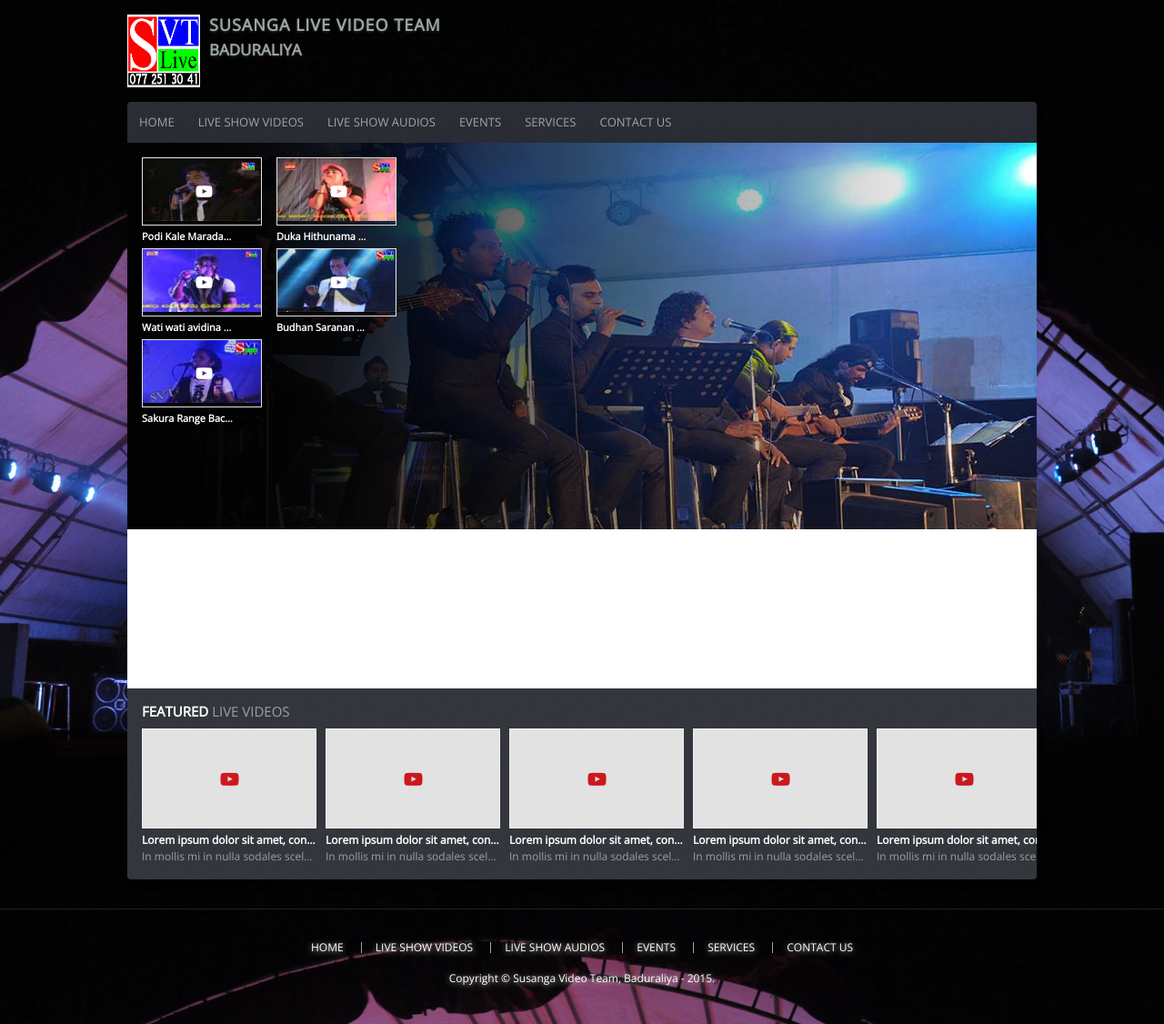
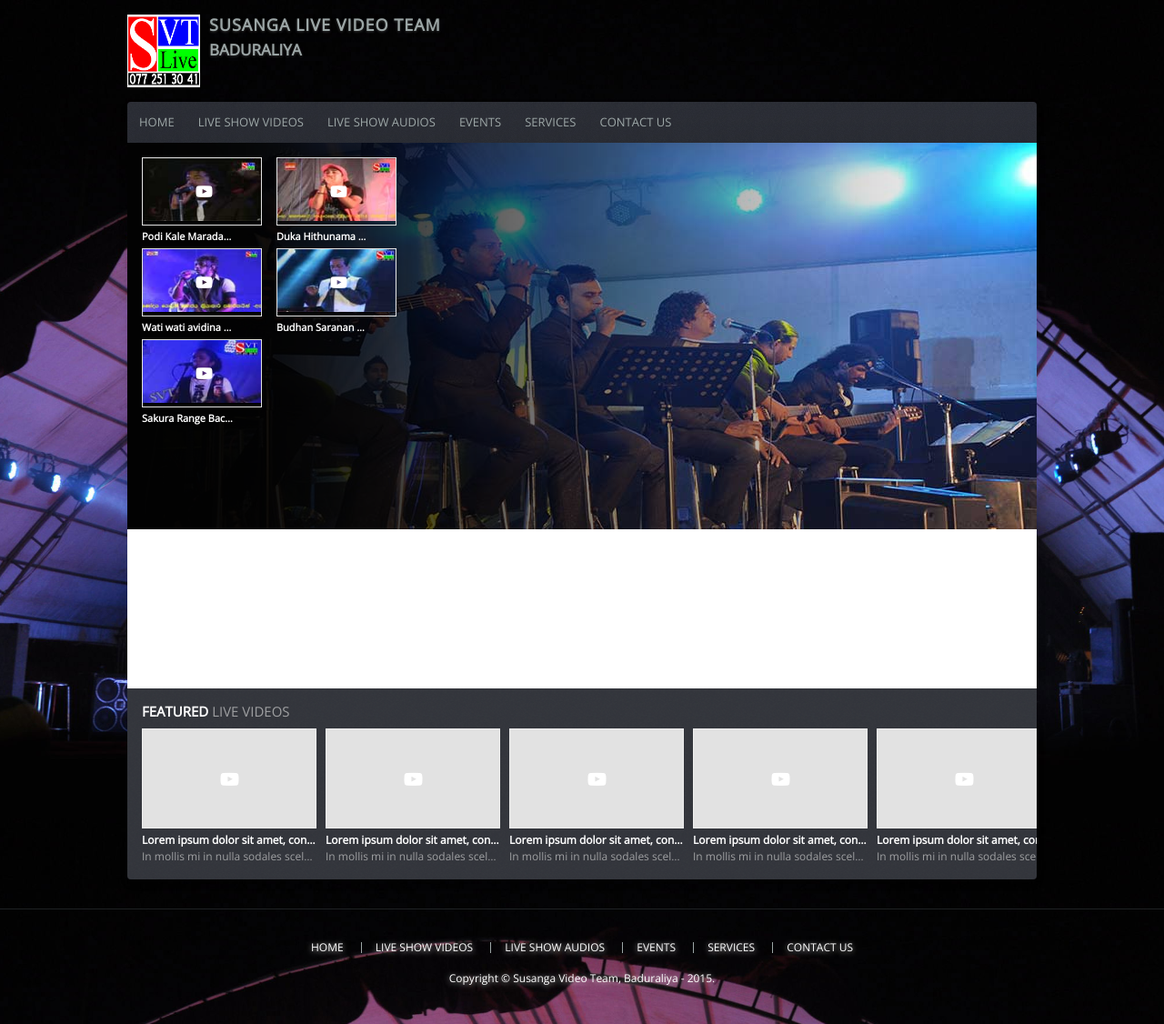
Before and after one commit to susanga/susanga.github.io, a Jekyll site: the page built from index.html, in a window 1280 px wide. Shown: the whole page at 91% size. Built offline with Jekyll 4.4.1, drawn with Linux system fonts in a browser that asks for light colours; nearby versions of some CDN libraries; the list of posts is cut into pages by our own code.

Commit message:
change youtube video icon in to white

```diff
--- a/assets/css/main.css
+++ b/assets/css/main.css
@@ -985,7 +985,7 @@ pre code {
     font-style: normal;
     font-weight: normal;
     text-decoration: inherit;
-    color: #cc181e;
+    color: #FFFFFF;
     font-size: 20px;
     position: absolute;
     left: 45%;
```
